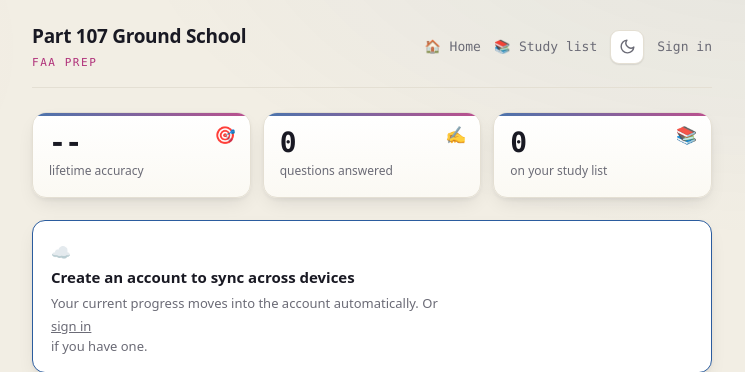
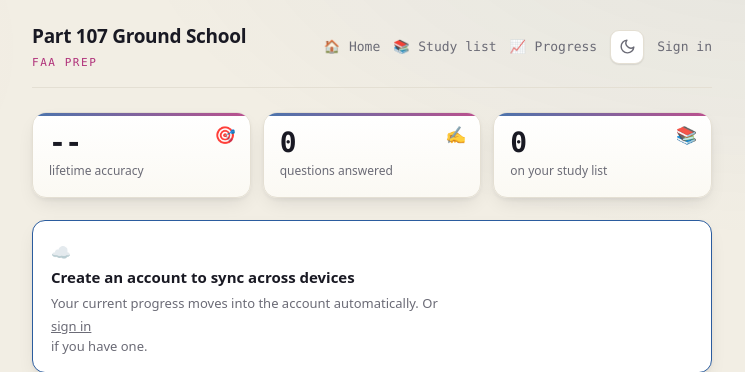
Before and after one commit to jha-ayush/part107_study_guide, a Flask app: page / in a window 1280 px wide. Shown: the top 372 px of the page, without its empty margins (268-1013 px from the left). Run offline with Flask 3, Linux system fonts and the light colour scheme; some libraries are stand-ins or nearby versions.

Commit message:
Add Progress link to navigation in base.html

```diff
--- a/templates/base.html
+++ b/templates/base.html
@@ -20,6 +20,7 @@
     <nav>
       <a href="{{ url_for('home') }}"><span class="nav-ic">🏠</span> Home</a>
       <a href="{{ url_for('review') }}"><span class="nav-ic">📚</span> Study list</a>
+      <a href="{{ url_for('history') }}"><span class="nav-ic">📈</span> Progress</a>
       <a class="theme-toggle" href="{{ url_for('toggle_theme') }}"
          aria-label="{{ 'Switch to light mode' if dark else 'Switch to dark mode' }}"
          title="{{ 'Light mode' if dark else 'Dark mode' }}">
```
